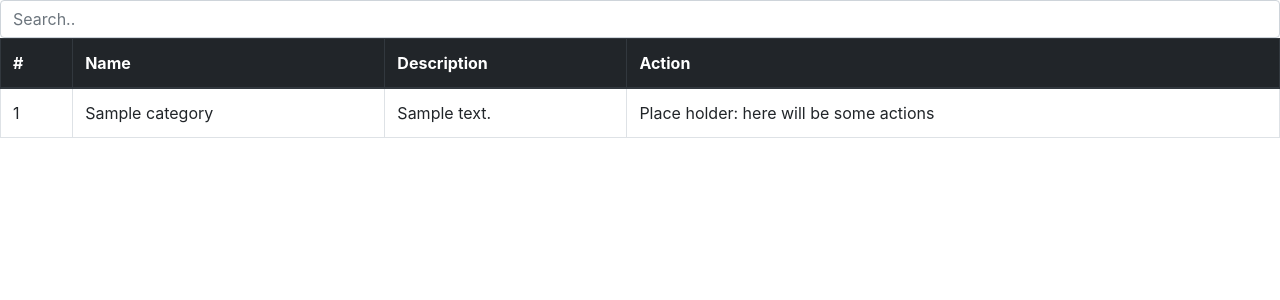
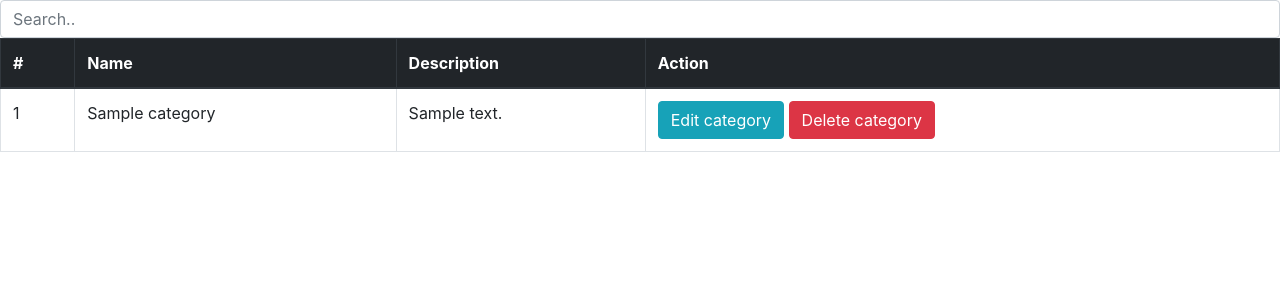
Before and after one commit to adrianashymoniak/FinanceManager, a Django app: page /categories/ in a window 1280 px wide. Shown: the top 300 px of the page. Run offline with Django 3.2, Linux system fonts and the light colour scheme; a user stored in the database is signed in; tables that the repository leaves empty hold one stand-in row (values such as "Sample post"); one stand-in notice (Sample message) is shown; some libraries are stand-ins or nearby versions.

Commit message:
Add 'Delete category' functionality.

```diff
--- a/finance_manager/models.py
+++ b/finance_manager/models.py
@@ -16,4 +16,4 @@ class Transaction(models.Model):
     amount = models.DecimalField(max_digits=6, decimal_places=2)
     operation_date = models.DateField(default=datetime.date.today, blank=True)
     transaction_description = models.CharField(max_length=250)
-    category = models.ForeignKey(Category, on_delete=models.SET(None))
+    category = models.ForeignKey(Category, on_delete=models.PROTECT)
--- a/finance_manager/templates/categories-page.html
+++ b/finance_manager/templates/categories-page.html
@@ -17,14 +17,28 @@
                     <td>{{ category.id }}</td>
                     <td>{{ category.category_name }}</td>
                     <td>{{ category.category_description }}</td>
-                    <td>Place holder: here will be some actions</td>
+                    <td>
+                        <a id="edit-category" class="btn btn-info" href="{% url 'edit-category-page' pk=category.id %}">Edit
+                            category</a>
+                        <a id="delete-category" class="btn btn-danger"
+                           href="{% url 'delete-category' pk=category.id %}">Delete
+                            category</a>
+                    </td>
                 </tr>
             {% endfor %}
+
             </tbody>
         </table>
     </div>
+
     <script>
         $(document).ready(function () {
+            {% if messages %}
+                {% for message in messages %}
+                    alert("{{ message }}")
+                {% endfor %}
+            {% endif %}
+
             $("#search-id").on("keyup", function () {
                 var value = $(this).val().toLowerCase();
                 $("#table-id tr").filter(function () {
--- a/finance_manager/urls.py
+++ b/finance_manager/urls.py
@@ -7,9 +7,10 @@ urlpatterns = [
     url(r'^$', views.home, name='home'),
     url(r'^login/$', auth_views.LoginView.as_view(), name='login'),
     url(r'^logout/$', auth_views.LogoutView.as_view(), name='logout'),
-    url(r'^sign-up/$', views.signup, name='signup'),
+    url(r'^signup/$', views.signup, name='signup'),
     url(r'^categories/$', views.categories_page, name='categories-page'),
     url(r'^add-category/$', views.add_category, name='add-category-page'),
     url(r'^categories/(?P<pk>\d+)/edit-category/$', views.edit_category, name='edit-category-page'),
+    url(r'^categories/(?P<pk>\d+)/delete-category/$', views.delete_category, name='delete-category'),
 
 ]
--- a/finance_manager/views.py
+++ b/finance_manager/views.py
@@ -1,5 +1,7 @@
+from django.contrib import messages
 from django.contrib.auth import login, authenticate
 from django.contrib.auth.decorators import login_required
+from django.db.models.deletion import ProtectedError
 from django.shortcuts import render, redirect, get_object_or_404
 
 from finance_manager.forms import SignUpForm, CategoryForm
@@ -47,7 +49,7 @@ def home(request):
     return render(request, 'home-page.html', context)
 
 
-@login_required(login_url='login/')
+@login_required
 def categories_page(request):
     user = request.user
     categories = Category.objects.filter(user=user)
@@ -57,7 +59,7 @@ def categories_page(request):
     return render(request, 'categories-page.html', context)
 
 
-@login_required(login_url='login/')
+@login_required
 def add_category(request):
     if request.method == 'POST':
         form = CategoryForm(request.POST)
@@ -107,3 +109,17 @@ def edit_category(request, pk):
             'category': category,
         }
         return render(request, 'edit-category-page.html', context)
+
+
+@login_required
+def delete_category(request, pk):
+    categories = Category.objects.filter(user=request.user)
+    category = get_object_or_404(categories, pk=pk)
+
+    try:
+        category.delete()
+    except ProtectedError:
+        error_message = "You cannot delete [" + str(category.category_name) + "] category. " \
+                                                                              "Please, first delete all transactions related to this category and then delete category."
+        messages.error(request, error_message)
+    return redirect('categories-page')
```
Also changed, not shown: finance_manager/migrations/0001_initial.py.
